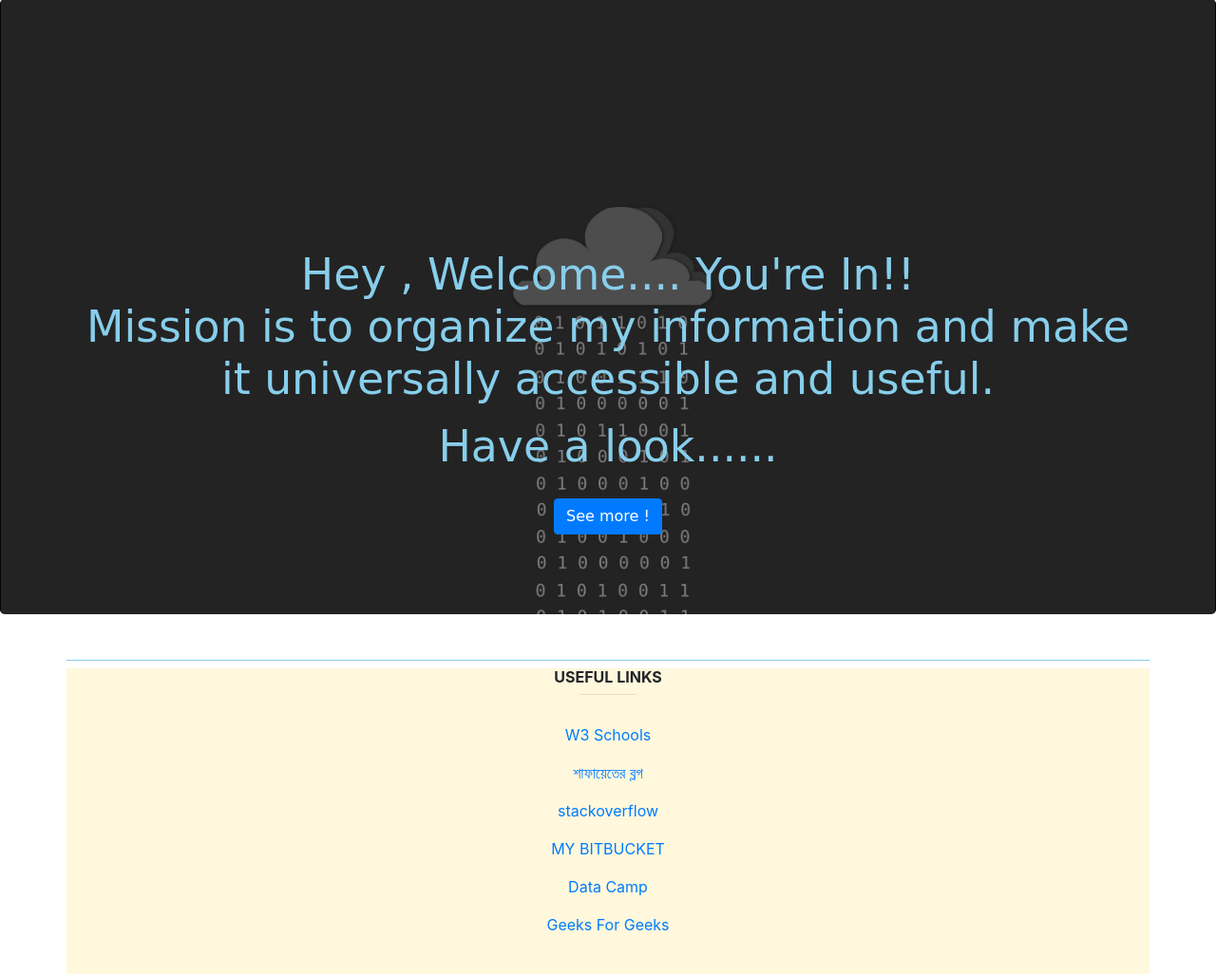
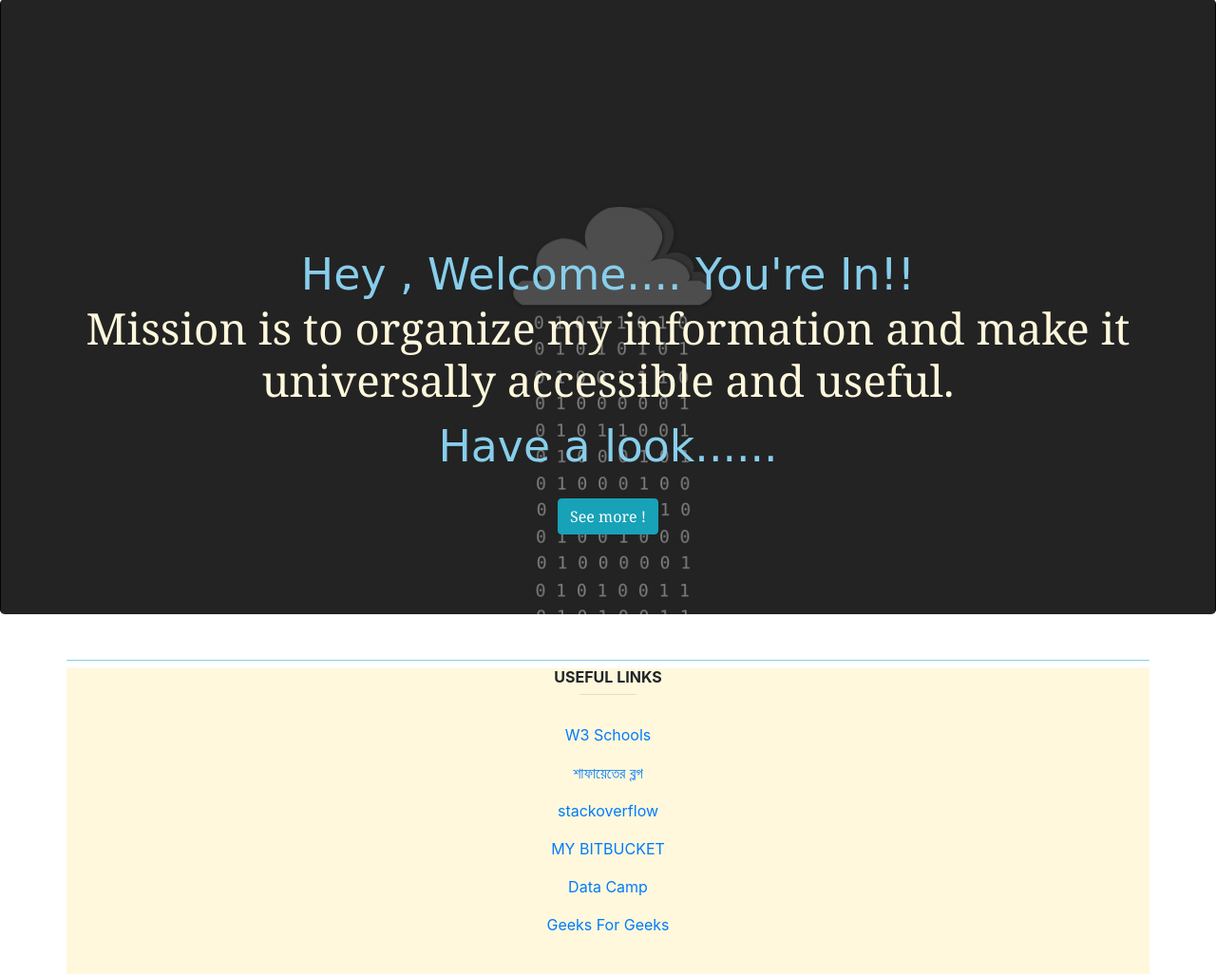
Before and after one commit to mehash32/resume, a Django app: template about_me/templates/main_content.html in a window 1280 px wide. Shown: the part 57-1083 px from the top of the page at 95% size. Run offline with Django 3.2, Linux system fonts and the light colour scheme; the template is opened without the code that fills it, so the values that code supplies are empty; some libraries are stand-ins or nearby versions.

Commit message:
Update main_content.html

```diff
--- a/about_me/templates/main_content.html
+++ b/about_me/templates/main_content.html
@@ -1,3 +1,4 @@
+
 
   {% extends "base.html" %}
   {% load static %}
@@ -7,17 +8,17 @@
     background-size: cover;min-height: 80vh;">
         <div class="container" >
 
-            <h1  style="color:skyblue ;font-family: cursive,sans-serif,'Times New Roman', Times, serif;font-size: 2.2em;font-style: bold;padding-bottom: 5px ;padding-top:25vh;">
+            <h1  style="color:skyblue ;font-family: cursive;font-size: 2.2em;font-style: bold;padding-bottom: 5px ;padding-top:25vh;">
                 Hey ,
                 Welcome....
                 You're In!!
-                <p>
+                <p style="color: cornsilk; font: outline; font-family: Georgia, 'Times New Roman', Times, serif;">
                   Mission is to organize my information and make it universally accessible and useful.
 
 
                 </p>
-                <p>Have a look......</p>
-                <a href="{% url 'project_index' %}"><button type="button"  class="btn btn-primary" >See more !</button></a>
+                <p >Have a look......</p>
+                <a href="{% url 'about_me' %}"><button type="button"  class="btn btn-info" style="font-family: Georgia, 'Times New Roman', Times, serif;">See more !</button></a>
             </h1>
         </div>
       </div>
```
